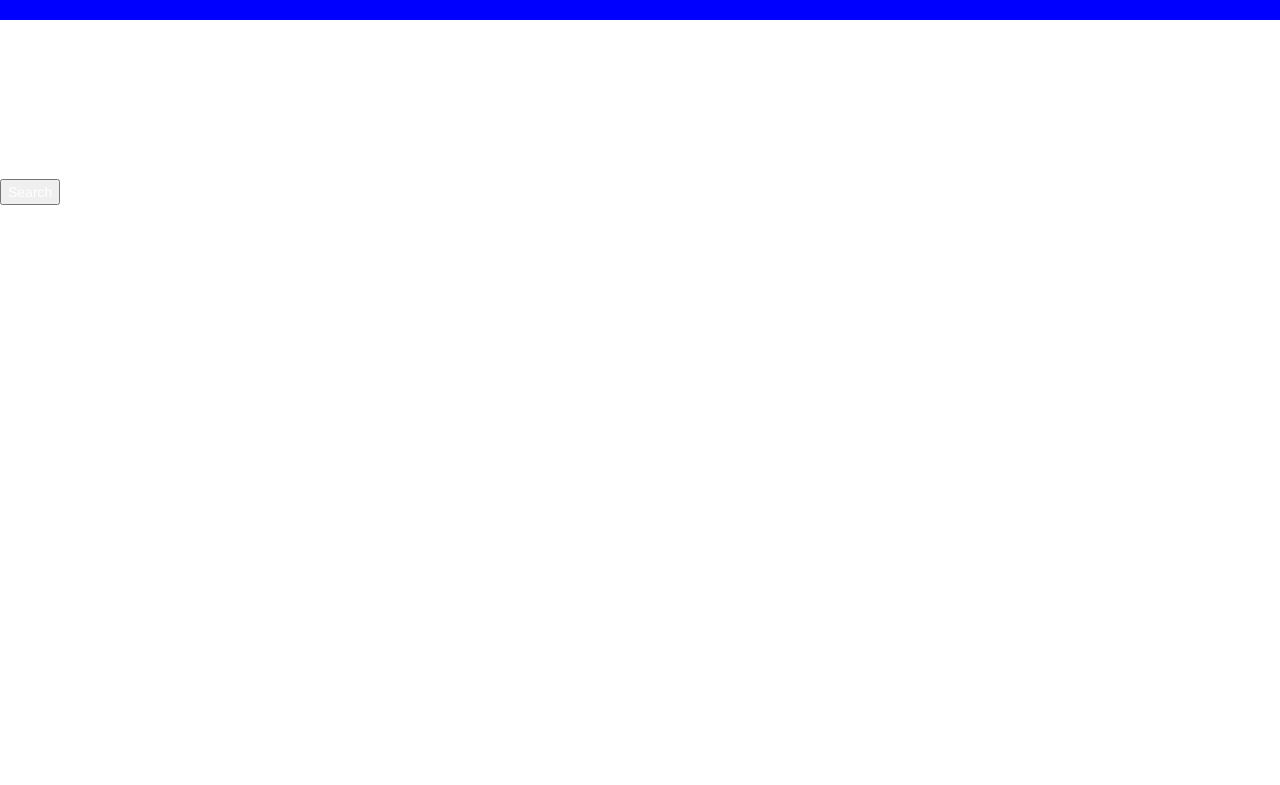
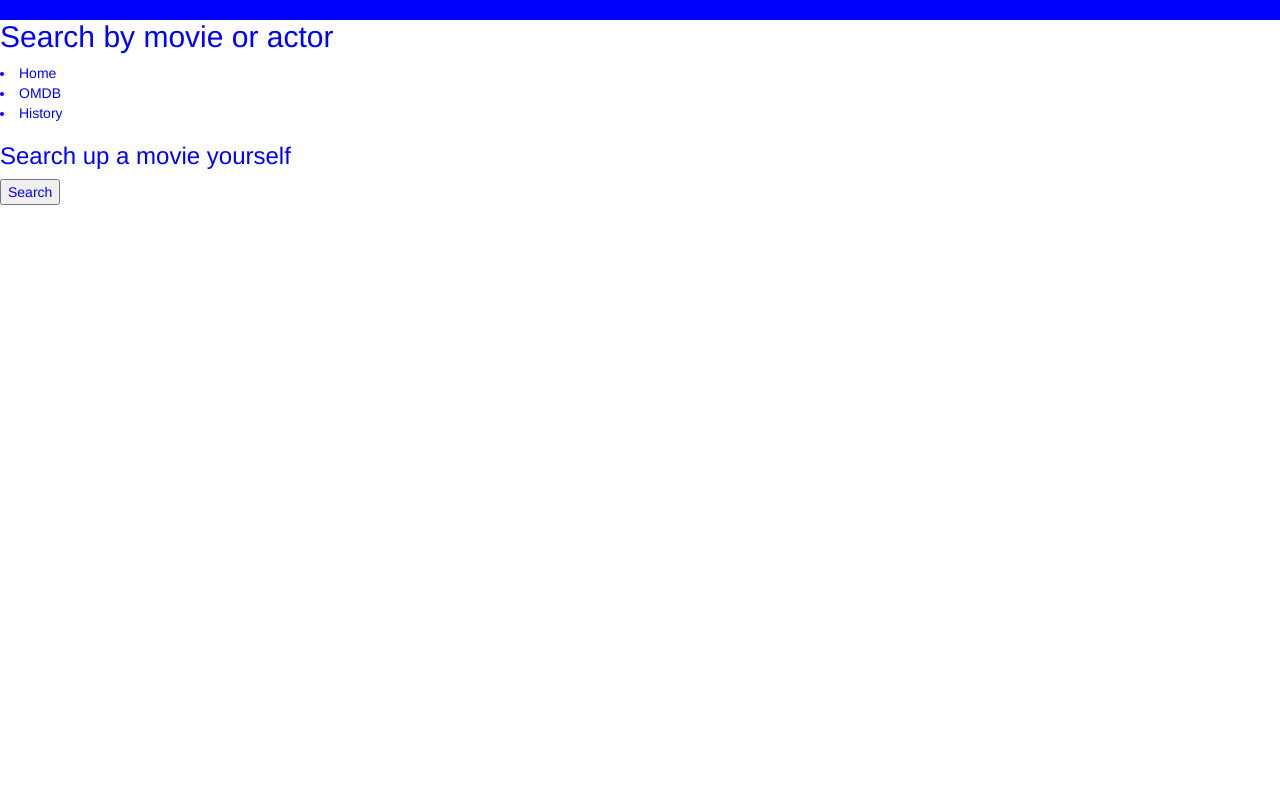
Before and after one commit to jungal01/finalProj, a Flask app: template templates/form.html in a window 1280 px wide. Shown: the top 785 px of the page. Run offline with Flask 2, Linux system fonts and the light colour scheme; the template is opened without the code that fills it, so the values that code supplies are empty; some libraries are stand-ins or nearby versions.

Commit message:
file structure update to use css

```diff
--- a/app.py
+++ b/app.py
@@ -28,15 +28,15 @@ def index():
     return render_template('index.html', titleList=alist, title='Movies Search')
 
 @app.route('/<string:movie>')
-def moviesearch(movie):
+def moviesearch(movie=""):
     connection = engine.connect()
     damovie = str(movie)
     sqlquery = "select title from title where title = " + damovie
-    result = connect.execute(sqlquery)
+    result = connection.execute(sqlquery)
     alist = []
     for row in result:
         alist.append(row['title'])
-    return render_template('')
+    return render_template('form.html', title=alist)
 
 
 if __name__ == '__main__':
--- a/templates/main.css
+++ b/static/styles/main.css
@@ -4,5 +4,5 @@ html{
 
 
 body{
-  color: white;
+  color: blue;
 }
--- a/templates/base.html
+++ b/templates/base.html
@@ -6,7 +6,7 @@
     <title>Movies Info Pls</title>
     {% endif %}
     <link rel="stylesheet" href="https://maxcdn.bootstrapcdn.com/bootstrap/3.3.7/css/bootstrap.min.css" integrity="sha384-BVYiiSIFeK1dGmJRAkycuHAHRg32OmUcww7on3RYdg4Va+PmSTsz/K68vbdEjh4u" crossorigin="anonymous">
-    <link rel="stylesheet" type="text/css" href="main.css">
+    <link rel= "stylesheet" type= "text/css" href= "{{ url_for('static',filename='styles/main.css') }}">
   </head>
   <body>
     <h2>Search by movie or actor</h2>
```
